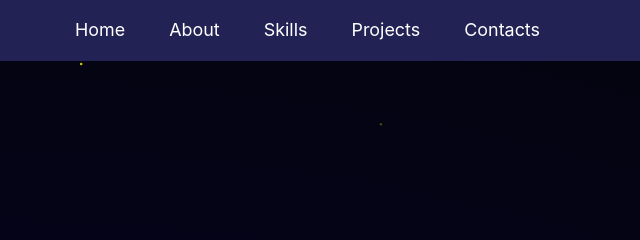
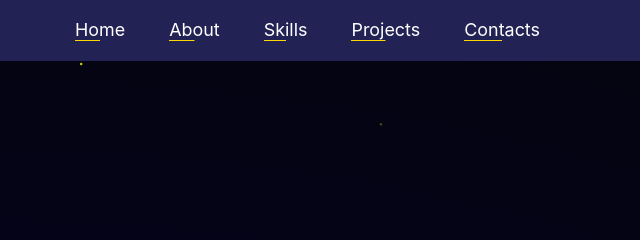
Before and after one commit to jomarberdejo/jomar-berdejo, a website built with webpack: page public/index.html in a window 1280 px wide. Shown: the top 240 px of the page, 640-1280 px from the left. Built offline with nearby package versions, Linux system fonts and the light colour scheme; files whose address does not match are found by name.

Commit message:
added navbar animation

```diff
--- a/public/css/styles.css
+++ b/public/css/styles.css
@@ -105,14 +105,29 @@ nav a {
   text-decoration: none;
   color: var(--color-text);
   font-size: 1.12rem;
-  padding: 3px 10px;
+  margin: 3px 10px;
   border-radius: 3px;
-  overflow: hidden;
+  position: relative;
+
 }
 
-nav a:hover {
-  background-color: var(--color-hover);
+ nav a::after  {
+  position: absolute;
+  content: "";
+  width: 100%;
+  height: 1px;
+  background-color: var(--color-accent);
+  bottom: -1px;
+  left: 0;
+  transform: scaleX(0.5);
+  transform-origin: left;
+  transition: transform 250ms ease-in-out;
 }
+nav a:hover::after{
+  transform: scaleX(1);
+
+}
+
 
 nav ul {
   display: flex;
```
